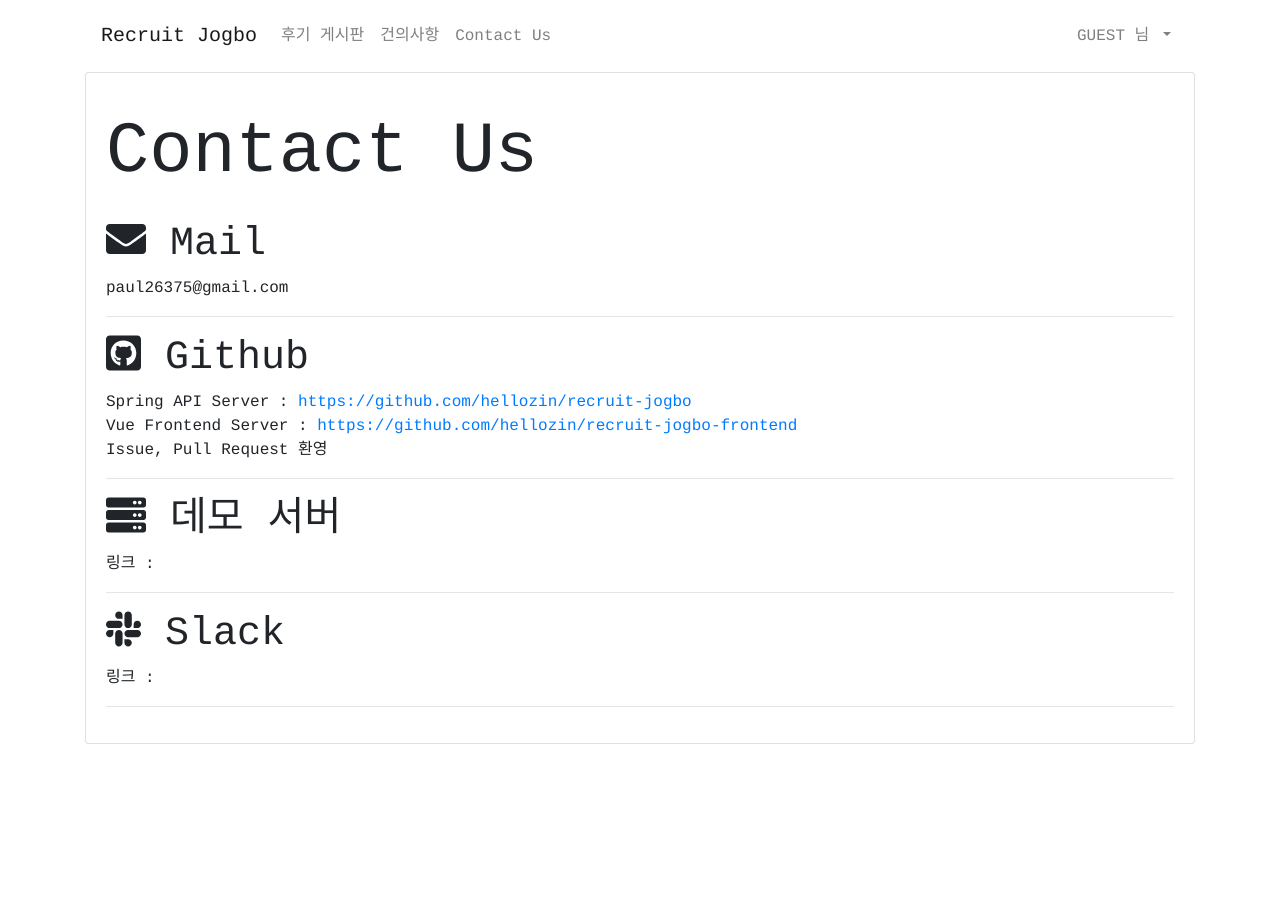
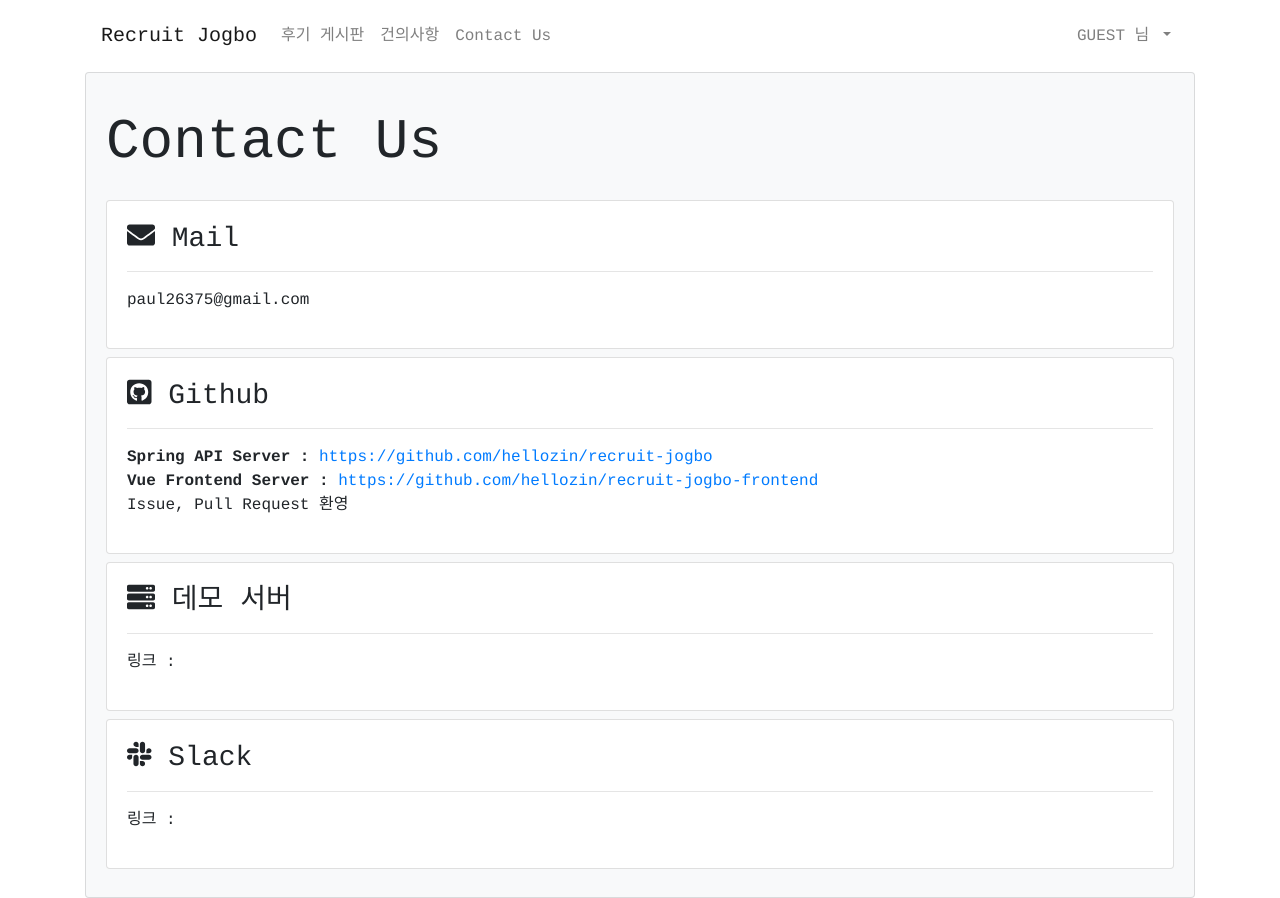
Before and after one commit to hellozin/recruit-jogbo-frontend, a Vue app: page /contact in a window 1280 px wide. Before the commit the page ends 800 px from the top, so only its background shows below. Built offline with nearby package versions, Linux system fonts and the light colour scheme; a web font is replaced by a local one; what vue-disqus would draw is missing.

Commit message:
UPDATE: 간단한 수정

```diff
--- a/src/components/ReviewSearchBar.vue
+++ b/src/components/ReviewSearchBar.vue
@@ -47,7 +47,7 @@ export default {
       sort: [
         { value: '', text: '정렬', disabled: true },
         { value: 'createdAt,desc', text: '작성순' },
-        { value: 'deadLine,desc', text: '마감일순' }
+        { value: 'deadLine,desc', text: '날짜순' }
       ],
       emptyString: ''
     }
--- a/src/views/Contact.vue
+++ b/src/views/Contact.vue
@@ -1,27 +1,36 @@
 <template>
-  <b-card>
+  <b-card bg-variant="light">
     <b-card-text style="white-space: pre-line">
-      <h1 class="display-3 py-3">Contact Us</h1>
-      <h1><font-awesome-icon icon="envelope"></font-awesome-icon> Mail</h1>
+      <h1 class="display-4 py-3">Contact Us</h1>
+
+      <b-card class="my-2">
+        <h3><font-awesome-icon icon="envelope"></font-awesome-icon> Mail</h3>
+        <hr>
         <p>paul26375@gmail.com</p>
+      </b-card>
+
+      <b-card class="my-2">
+        <h3><font-awesome-icon :icon="['fab','github-square']"></font-awesome-icon> Github</h3>
         <hr>
-
-      <h1><font-awesome-icon :icon="['fab','github-square']"></font-awesome-icon> Github</h1>
-      <span>Spring API Server : </span>
+        <span><b>Spring API Server : </b></span>
         <b-link href="https://github.com/hellozin/recruit-jogbo">https://github.com/hellozin/recruit-jogbo</b-link>
         <br>
-      <span>Vue Frontend Server : </span>
+        <span><b>Vue Frontend Server : </b></span>
         <b-link href="https://github.com/hellozin/recruit-jogbo-frontend">https://github.com/hellozin/recruit-jogbo-frontend</b-link>
         <p>Issue, Pull Request 환영</p>
+      </b-card>
+
+      <b-card class="my-2">
+        <h3><font-awesome-icon icon="server"></font-awesome-icon> 데모 서버</h3>
         <hr>
+        <p>링크 :</p>
+      </b-card>
 
-      <h1><font-awesome-icon icon="server"></font-awesome-icon> 데모 서버</h1>
+      <b-card class="my-2">
+        <h3><font-awesome-icon :icon="['fab','slack']"></font-awesome-icon> Slack</h3>
+        <hr>
         <p>링크 :</p>
-      <hr>
-
-      <h1><font-awesome-icon :icon="['fab','slack']"></font-awesome-icon> Slack</h1>
-      <p>링크 :</p>
-      <hr>
+      </b-card>
     </b-card-text>
   </b-card>
 </template>
--- a/src/views/ReviewList.vue
+++ b/src/views/ReviewList.vue
@@ -8,7 +8,7 @@
       <table class="table table-hover">
         <thead class="thead-light">
           <tr>
-            <th class="text-center" v-for="header in tableHeaders" :key="header.id">{{ header }}</th>
+            <th class="text-center" style="width: 20%" v-for="header in tableHeaders" :key="header.id">{{ header }}</th>
           </tr>
         </thead>
 
@@ -38,7 +38,7 @@ export default {
   data () {
     return {
       reviewList: [],
-      tableHeaders: ['기업명', '기업추가정보', '전형종류', '마감일', '작성자'],
+      tableHeaders: ['기업명', '기업추가정보', '전형종류', '날짜', '작성자'],
       page: {
         totalPages: 0,
         currPage: 0,
```
Lines whose indentation alone changed are shown as unchanged.
